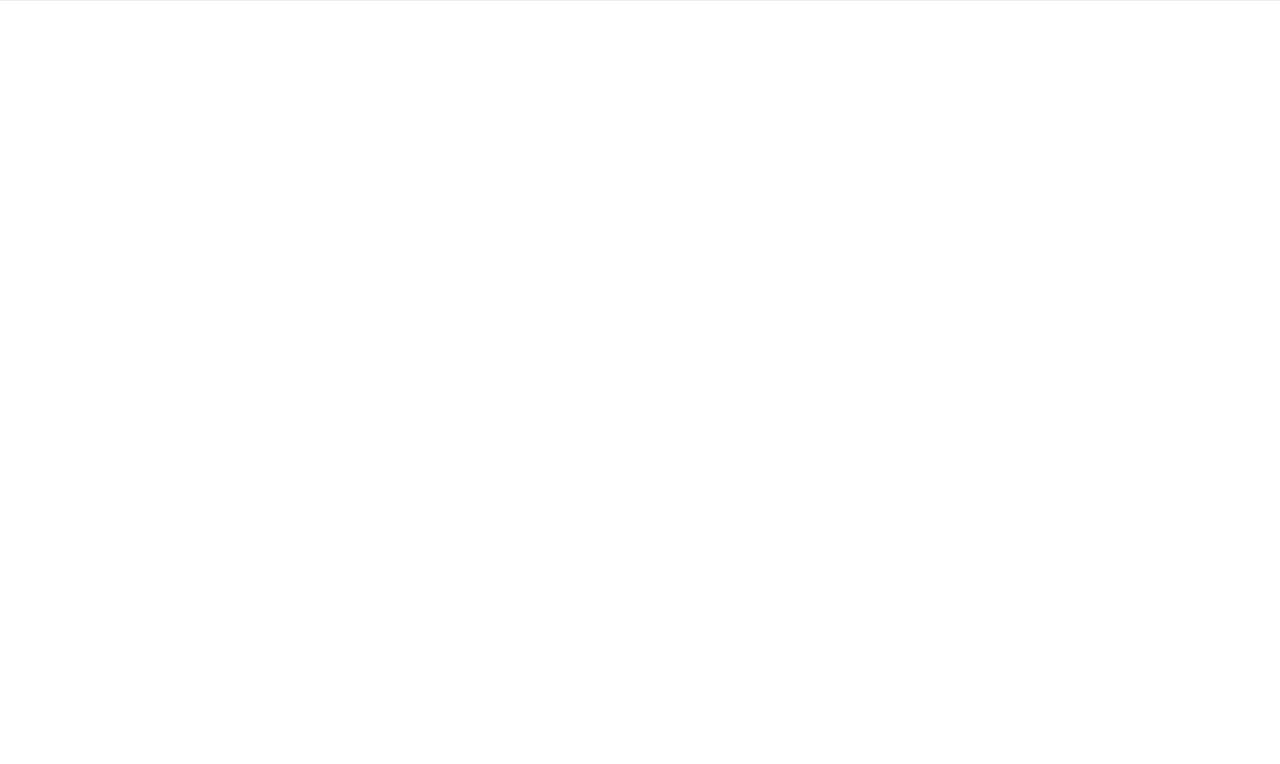
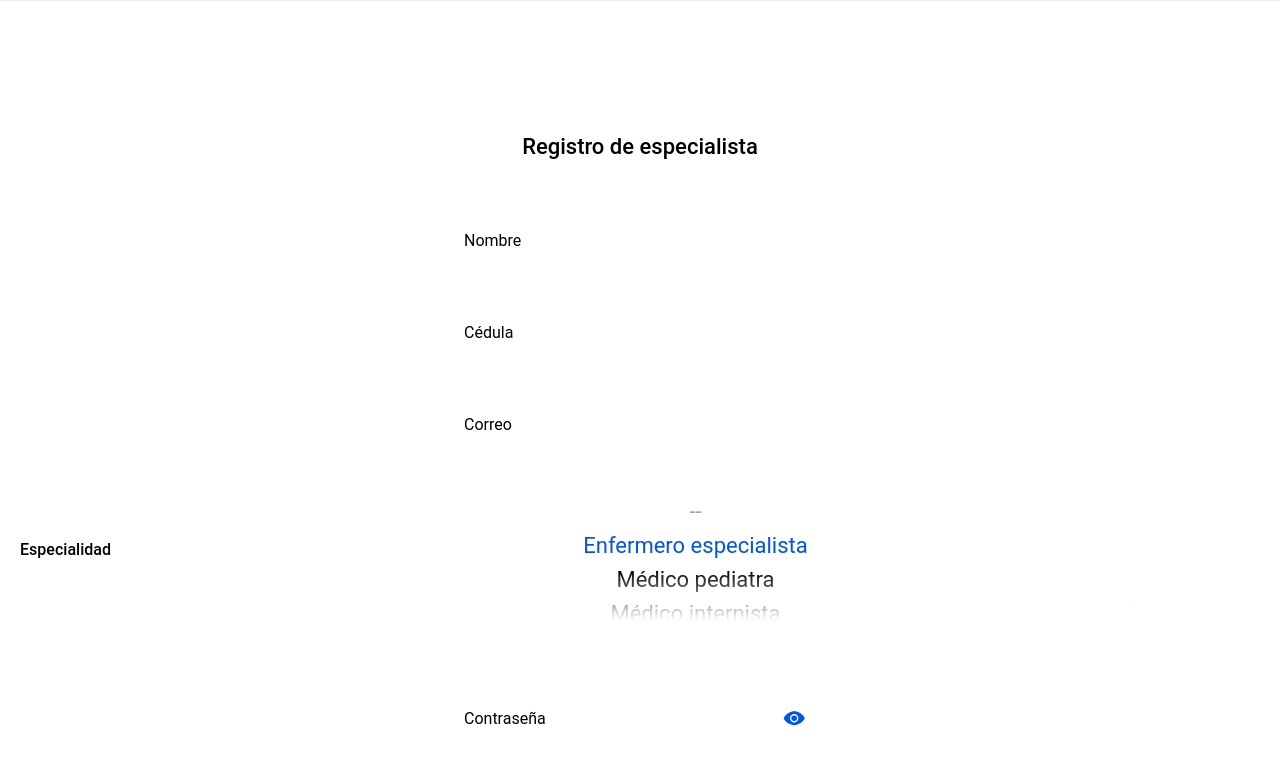
Before and after one commit to DaikoneKisu/health-linker-frontend, a React (Vite) app: page /registro in a window 1280 px wide. Shown: the top 764 px of the page. Built offline with nearby package versions, Linux system fonts and the light colour scheme.

Commit message:
añadido registro de especialista

```diff
--- a/src/App.tsx
+++ b/src/App.tsx
@@ -13,6 +13,7 @@ import HomePage from "./pages/home";
 import Dashboard from './pages/dashboard';
 import Foros from './pages/foros/foros';
 import ForoX from "./pages/foros/foroX";
+import Registro from "./pages/registro";
 
 /* Core CSS required for Ionic components to work properly */
 import "@ionic/react/css/core.css";
@@ -56,6 +57,7 @@ const App: React.FC = () => (
           <Route path="/dashboard" component={Dashboard} exact={true} />
           <Route path="/foros" component={Foros} exact={true} />
           <Route path="/foroX" component={ForoX} exact={true} />
+          <Route path="/registro" component={Registro} exact={true} />
           <Route
             path="/"
             render={() => <Redirect to="/home" />} //hacer un if de si no está logeado y uno que lleva a homepage si lo está
--- a/src/pages/home.tsx
+++ b/src/pages/home.tsx
@@ -10,32 +10,30 @@ import {
   IonButton,
   IonFooter,
   IonText,
+  IonIcon,
 } from "@ionic/react";
 import "./login.css";
+import { arrowForwardCircle, pencil} from "ionicons/icons";
+import { Route } from "react-router";
 
 const HomePage: React.FC = () => {
   return (
     <IonPage>
-      <IonHeader>
-        <IonToolbar>
-          <IonTitle>Home Page</IonTitle>
-        </IonToolbar>
+      <IonHeader className="ion-no-border">
+          <IonTitle>HealthLinker</IonTitle>
       </IonHeader>
-      <IonContent fullscreen>
-        <IonHeader collapse="condense">
-          <IonTitle size="large">¡Bienvenido a HealthLinker!</IonTitle>
-        </IonHeader>
-        <IonList>
-          <IonItem>
-            <IonInput label="Usuario"></IonInput>
-          </IonItem>
 
-          <IonItem>
-            <IonInput label="Contraseña" type="password"></IonInput>
-          </IonItem>
-        </IonList>
+      <IonContent >
+        <h3 className="h2-t">Inicia sesión para continuar</h3>
+        <IonInput id="input-hl" label="Cédula"></IonInput>
+        <IonInput id="input-hl" label="Contraseña" type="password"></IonInput>
+
         <IonButton>Acceder</IonButton>
-      </IonContent>
+        <div>
+          <h6>¿No tienes cuenta?</h6>
+          <IonButton size="small" routerLink="/registro">Registro</IonButton>
+        </div>
+        </IonContent>
     </IonPage>
   );
 };
--- a/src/pages/login.css
+++ b/src/pages/login.css
@@ -15,3 +15,25 @@ ion-button {
 ion-header {
     background-color: #e6e6e6;
 }
+
+#input-hl {
+    margin: auto;
+    margin-top: 3em;
+    width: 22em;
+}
+
+ion-content {
+    align-items: center;
+    justify-content: center;
+}
+
+.h2-t {
+    margin-top: 3em;
+    text-align: center;
+}
+
+div {
+    display: flex;
+    align-items: center;
+    justify-content: center;
+}
--- /dev/null
+++ b/src/pages/registro.tsx
@@ -0,0 +1,77 @@
+import {
+    IonContent,
+    IonHeader,
+    IonPage,
+    IonTitle,
+    IonToolbar,
+    IonList,
+    IonItem,
+    IonInput,
+    IonButton,
+    IonButtons,
+    IonFooter,
+    IonText,
+    IonIcon,
+    IonInputPasswordToggle,
+    IonPicker,
+    IonPickerColumn,
+    IonPickerColumnOption
+  } from "@ionic/react";
+  import "./login.css";
+  import { arrowForwardCircle, pencil} from "ionicons/icons";
+  import { Route } from "react-router";
+
+  const Registro: React.FC = () => {
+    return (
+      <IonPage>
+        <IonHeader className="ion-no-border">
+            <IonTitle>HealthLinker</IonTitle>
+        </IonHeader>
+
+        <IonContent>
+
+            <div>
+            <h3 className="h2-t">Registro de especialista</h3>
+            </div>
+
+            <IonInput id="input-hl" label="Nombre"></IonInput>
+            <IonInput id="input-hl" label="Cédula"></IonInput>
+            <IonInput id="input-hl" label="Correo"></IonInput>
+
+            <div>
+            <h6>Especialidad</h6>
+
+            <IonPicker>
+                <IonPickerColumn value="esp">
+                    <IonPickerColumnOption value="" disabled={true}>
+                        --
+                    </IonPickerColumnOption>
+                    <IonPickerColumnOption value="esp">Enfermero especialista</IonPickerColumnOption>
+                    <IonPickerColumnOption value="ped">Médico pediatra</IonPickerColumnOption>
+                    <IonPickerColumnOption value="int">Médico internista</IonPickerColumnOption>
+                    <IonPickerColumnOption value="obs">Médico obstetra</IonPickerColumnOption>
+                    <IonPickerColumnOption value="psc">Psicólogo</IonPickerColumnOption>
+                    <IonPickerColumnOption value="ntr">Nutricionista</IonPickerColumnOption>
+                    <IonPickerColumnOption value="fsi">Fisioterapeuta</IonPickerColumnOption>
+                </IonPickerColumn>
+            </IonPicker>
+            </div>
+            <IonInput id="input-hl" label="Contraseña" type="password">
+            <IonInputPasswordToggle slot="end"></IonInputPasswordToggle>
+            </IonInput>
+            <IonInput id="input-hl" label="Confirmar contraseña" type="password">
+            <IonInputPasswordToggle slot="end"></IonInputPasswordToggle>
+            </IonInput>
+
+
+          <IonButton>Registro</IonButton>
+        <div>
+          <h6>¿Ya tienes una cuenta?</h6>
+          <IonButton size="small" routerLink="/home">Iniciar sesión</IonButton>
+        </div>
+        </IonContent>
+      </IonPage>
+    );
+  };
+
+  export default Registro;
```
Also changed, not shown: 1 other file (tests, documents, lock files or other folders).
